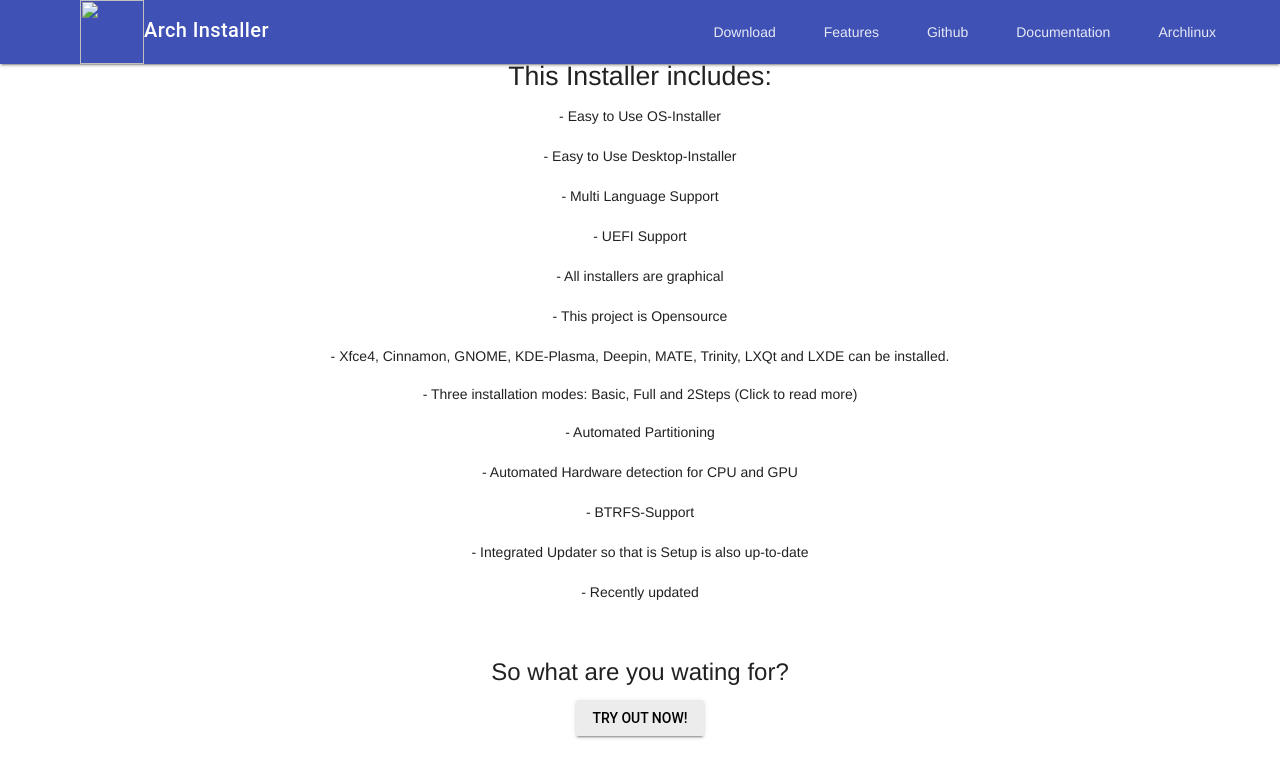
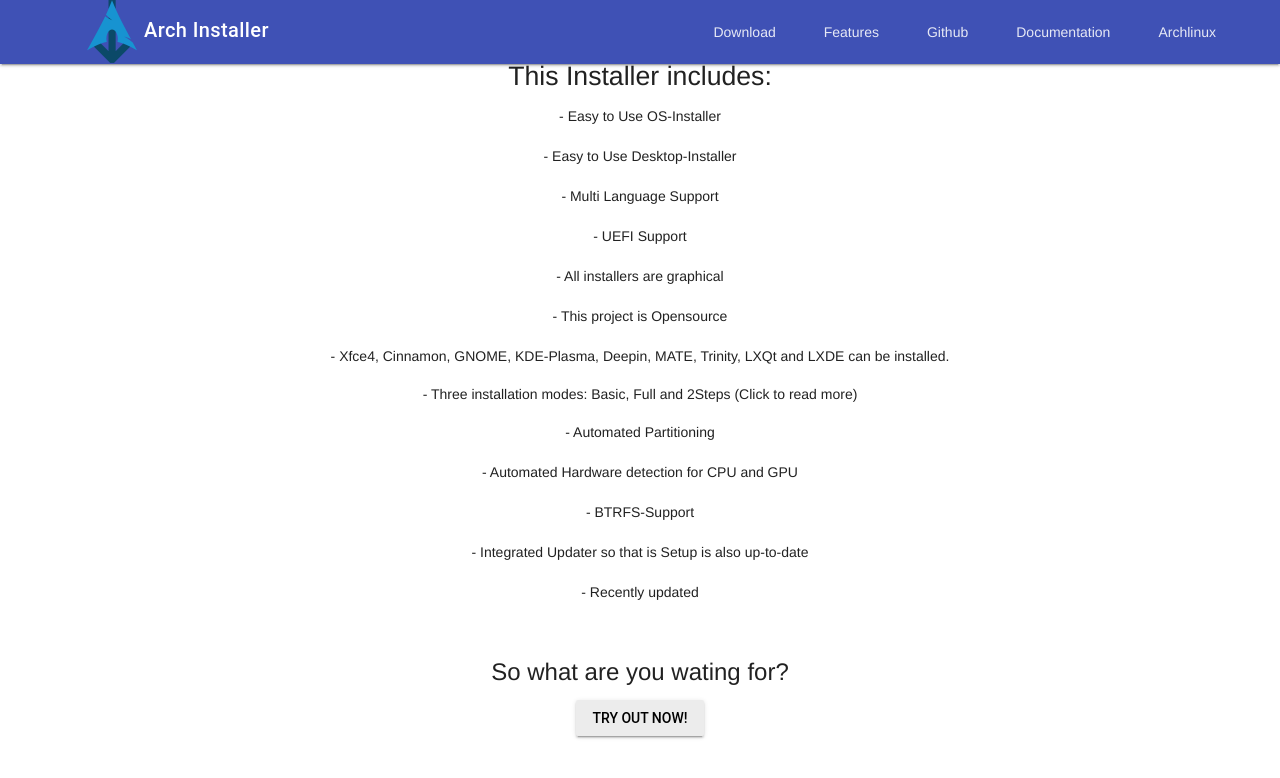
Before and after one commit to arch-tui-installer/arch-tui-installer.github.io, a plain HTML site: page features.html in a window 1280 px wide. Drawn offline with nearby package versions, Linux system fonts and the light colour scheme.

Commit message:
Replaced URLs

```diff
--- a/features.html
+++ b/features.html
@@ -24,7 +24,7 @@
     <header class="mdl-layout__header">
       <div class="mdl-layout__header-row">
         <!-- Title -->
-        <span class="mdl-layout-title"><a href="https://niklas20114552.github.io" style="text-decoration: none; color: white"><img src="https://niklas20114552.github.io/favicon.png" style="height: 64px; width: 64px;"></img>Arch Installer</a></span>
+        <span class="mdl-layout-title"><a href="https://arch-tui-installer.github.io" style="text-decoration: none; color: white"><img src="https://arch-tui-installer.github.io/favicon.png" style="height: 64px; width: 64px;"></img>Arch Installer</a></span>
         <!-- Add spacer, to align navigation to the right -->
         <div class="mdl-layout-spacer"></div>
         <!-- Navigation. We hide it in small screens. -->
@@ -38,7 +38,7 @@
       </div>
     </header>
     <div class="mdl-layout__drawer mdl-layout--small-screen-only">
-    <span class="mdl-layout-title"><a href="https://niklas20114552.github.io" style="text-decoration: none"><img src="https://niklas20114552.github.io/favicon.png" style="height: 64px; width: 64px;"></img>Arch Installer</span>
+    <span class="mdl-layout-title"><a href="https://arch-tui-installer.github.io" style="text-decoration: none"><img src="https://arch-tui-installer.github.io/favicon.png" style="height: 64px; width: 64px;"></img>Arch Installer</span>
     <nav class="mdl-navigation">
 	    <a class="mdl-navigation__link" href="download.html">Download</a>
 	    <a class="mdl-navigation__link" href="features.html">Features</a>
```
